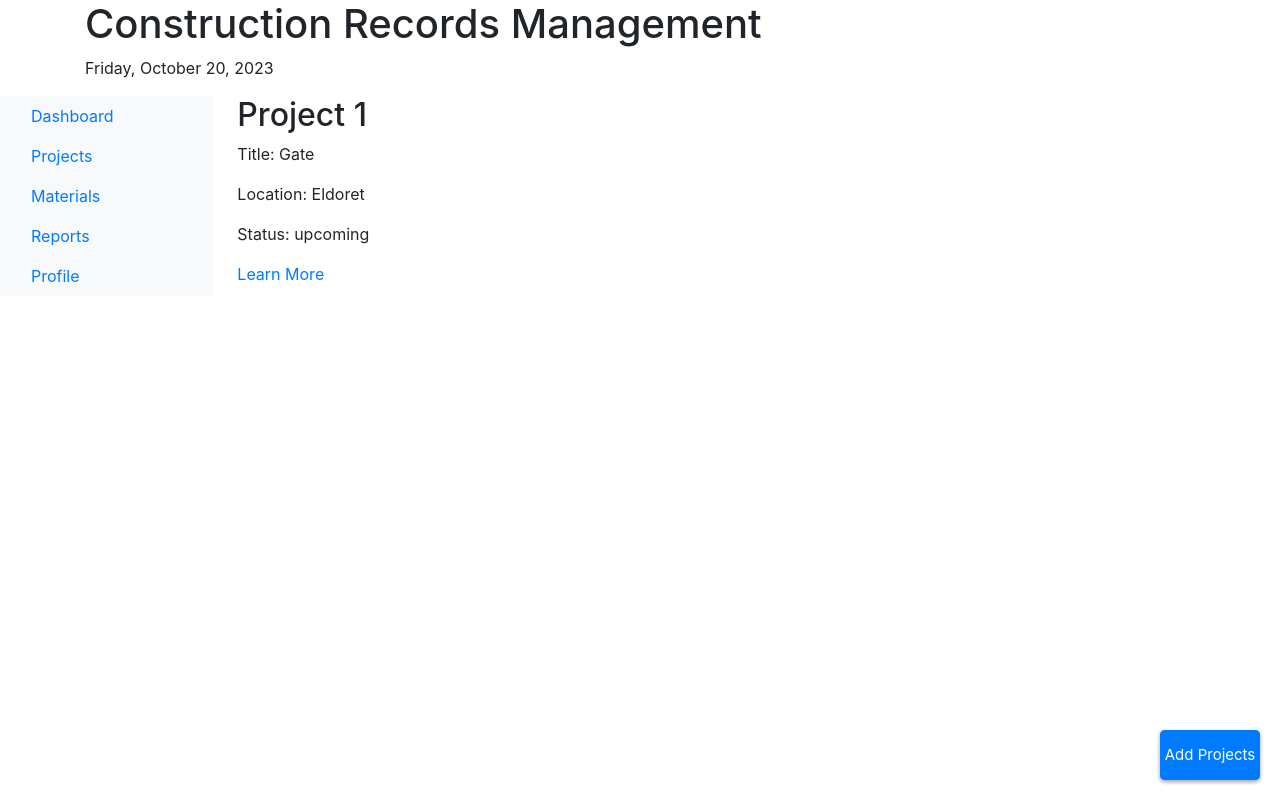
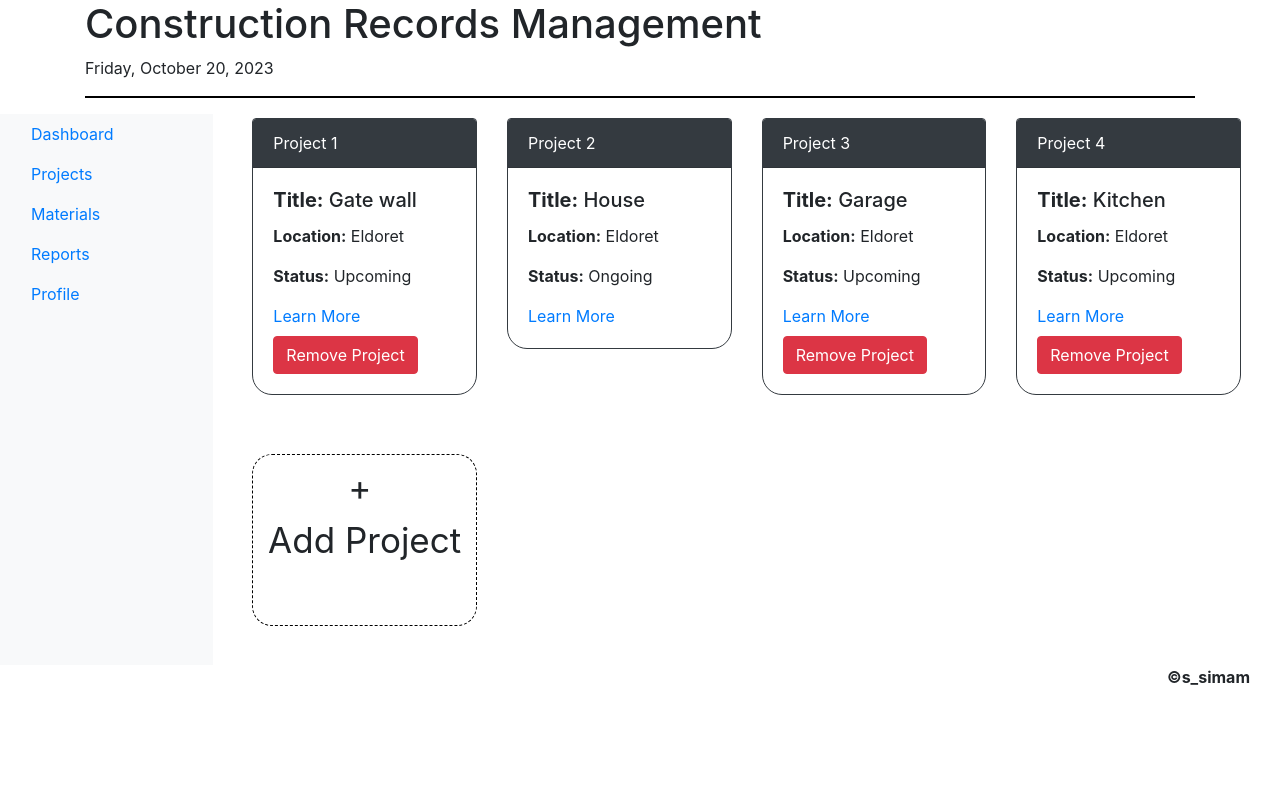
Before and after one commit to stansam/Construction-Management, a Django app: page /manager/projects in a window 1280 px wide. Run offline with Django 4.2, Linux system fonts and the light colour scheme; data comes from the database, SQL or seed files in the repository; some libraries are stand-ins or nearby versions.

Commit message:
Third Commit

```diff
--- a/Construction_Management/manager/admin.py
+++ b/Construction_Management/manager/admin.py
@@ -1,7 +1,7 @@
 from django.contrib import admin
-from .models import Material, Project, MaterialUsage
+from .models import Material, Project, MaterialAssignment
 
 # Register your models here.
 admin.site.register(Material)
 admin.site.register(Project)
-admin.site.register(MaterialUsage)
+admin.site.register(MaterialAssignment)
--- a/Construction_Management/manager/templates/manager/add_project.html
+++ b/Construction_Management/manager/templates/manager/add_project.html
@@ -8,6 +8,7 @@
             {{ form.as_p }}
 
             <button type="submit" class="btn btn-primary">Add Project</button>
+            <a href="{%url 'projects'%}" class="btn btn-primary" style="background-color: green; border-color: green;">Back</a>
         </form>
     </div>
 {% endblock %}
--- a/Construction_Management/manager/templates/manager/layout.html
+++ b/Construction_Management/manager/templates/manager/layout.html
@@ -14,6 +14,7 @@
             <div class="container">
                 <h1>Construction Records Management</h1>
                 <p id="date-and-day"></p>
+                <hr style="border: 1px solid black;">
             </div>
         </header>
 
@@ -32,7 +33,7 @@
         <div class="container-fluid">
             <div class="row">
                 <!-- Sidebar -->
-                <nav class="col-md-3 col-lg-2 d-md-block bg-light sidebar">
+                <nav class="col-md-3 col-sm-6 col-lg-2 d-md-block bg-light sidebar">
                     <div class="position-sticky">
                         <ul class="nav flex-column">
                             <li class="nav-item">
@@ -63,12 +64,12 @@
                         </ul>
                     </div>
                 </nav>
-                <main class="col-md-9 ms-sm-auto col-lg-10 px-md-4">
+                <main class="col-12 col-md-9 ms-sm-auto col-lg-10 px-md-4">
                     {%block body%}
                     {%endblock%}
                 </main>
             </div>
         </div>
-
+        <footer class="float-right" style="padding-right: 30px;"><strong>&copy;s_simam</strong></footer>
     </body>
 </html>
--- a/Construction_Management/manager/templates/manager/materials.html
+++ b/Construction_Management/manager/templates/manager/materials.html
@@ -31,7 +31,7 @@
                 <!-- Material rows go here -->
                 {% for material in materials %}
                     <tr data-material-id="{{ material.id }}">
-                        <td> {{material.id}} </td>
+                        <td> {{forloop.counter}} </td>
                         <td>{{ material.name }}</td>
                         <td>{{ material.quantity }}</td>
                         <td>{{material.unit_price}}</td>
--- a/Construction_Management/manager/templates/manager/projects.html
+++ b/Construction_Management/manager/templates/manager/projects.html
@@ -2,49 +2,50 @@
 
 {%block body%}
     <section class="project-list">
-        {%for project in projects%}
-        <div class="project">
-            <h2>Project {{project.id}}</h2>
-            <p>Title: {{project.title}}</p>
-            <p>Location: {{project.location}}</p>
-            <p>Status: {{project.status}}</p>
-            <a href="{%url 'project_detail' project.id%}">Learn More</a>
+        <div class="container mt-4">
+            <div class="row">
+                {% for project in projects %}
+                    <div class="col-md-3 col-sm-6 mb-4">
+                        <div class="card border-dark rounded-top" style="border-radius: 20px; position: relative; top: -20px;">
+                            <div class="card-header bg-dark text-white ">Project {{ forloop.counter }}</div>
+                            <div class="card-body">
+
+                                <h5 class="card-title"><strong>Title:</strong> {{ project.title }}</h5>
+                                <p class="card-text"><strong>Location:</strong> {{ project.location }}</p>
+                                <p class="card-text"><strong>Status:</strong> {{ project.get_status }}</p>
+                                <a href="{% url 'project_detail' project.id %}">Learn More</a>
+
+                                {% if project.status != 'Ongoing' %}
+                                    <form method="post" action="{% url 'remove_project' project.id %}">
+                                        {% csrf_token %}
+                                        <button type="submit" class="btn btn-danger mt-2">
+                                            Remove Project
+                                        </button>
+                                    </form>
+                                {% endif %}
+                            </div>
+                        </div>
+
+                    </div>
+                {% empty %}
+                    <p>No Projects Available.</p>
+                {% endfor %}
+                <div class="col-md-3 col-sm-6 mb-4" style="padding: 15px;">
+                    <a href="{% url 'add_project' %}" class="btn btn-white btn-block text-center add-button" style="border-radius: 20px; font-size: 35px; border: thin dashed black;">+&nbsp;<br> Add Project<br>&nbsp;</a>
+                </div>
+            </div>
         </div>
-        {%empty%}
-            <p>No Projects Available.</p>
-        {%endfor%}
-
-        <a href="{% url 'add_project' %}" class="add-button">Add Projects</a>
-
     </section>
 
-    <a href="{% url 'add_project' %}" class="add-button">Add Projects</a>
+
     <style>
-        /* Add Projects button style */
+
         .add-button {
-            position: fixed;
-            bottom: 20px;
-            right: 20px;
-            background-color: #007BFF;
-            color: #fff;
-            border: none;
-            border-radius: 5px;
-            width: 100px;
-            height: 50px;
-            text-align: center;
-            font-size: 15px;
-            line-height: 50px;
-            text-decoration: none;
-            box-shadow: 0 2px 4px rgba(0, 0, 0, 0.2);
-            transition: background-color 0.3s;
+            transition: background-color 0.3s, font-weight 0.3s;
         }
-
         .add-button:hover {
-            background-color: #0056b3;
-            font-size: 17px;
-            color: white;
-            text-decoration: none;
-            width: 102px;
+            background-color: #555;
+            font-weight: bold;
         }
     </style>
 {%endblock%}
--- a/Construction_Management/manager/urls.py
+++ b/Construction_Management/manager/urls.py
@@ -9,7 +9,11 @@ urlpatterns = [
     path("projects", views.all_projects, name="projects"),
     path("add_material", views.add_material, name="add_material"),
     path("add_project", views.add_project, name="add_project"),
-    path("project_dtail/<int:project_id>/", views.project_detail, name="project_detail"),
-    path("assign_materials/<int:project_id>/", views.assign_materials, name="assign_materials")
+    path("project_detail/<int:project_id>/", views.project_detail, name="project_detail"),
+    path("update_project/<int:project_id>/", views.update_project, name="update_project"),
+    path("assign_materials/<int:project_id>/", views.assign_materials, name="assign_material"),
+    path("remove_project/<int:project_id>/", views.remove_project, name="remove_project"),
+    path("remove_assigned_material/<int:project_id>/<int:material_assignment_id>/", views.remove_assigned_material, name="remove_assigned_material"),
+    path("confirm_remove_project/<int:project_id>/", views.confirm_project_removal, name="confirm_remove_project" )
 
 ]
--- a/Construction_Management/manager/views.py
+++ b/Construction_Management/manager/views.py
@@ -1,9 +1,12 @@
-from django.shortcuts import render, redirect
-from .models import Material, Project
-
+from django.shortcuts import render, redirect, get_object_or_404
+from .models import Material, Project, MaterialAssignment
+from django.db.models import Sum, Q
 from .forms import MaterialForm, MaterialUpdateForm, ProjectForm, MaterialAssignmentForm
 from django.http import JsonResponse
 from django.contrib import messages
+from datetime import date
+from django.dispatch import Signal
+
 
 # Create your views here.
 
@@ -11,9 +14,27 @@ from django.contrib import messages
 def index(request):
     material = Material.objects.all()
     project = Project.objects.all()
+
+    today = date.today()
+    ongoing_projects = Project.objects.filter(start_date__lte=today, end_date__gte=today)
+    total_budget = ongoing_projects.annotate(
+        total_cost=Sum('materialassignment__cost')
+    ).aggregate(total_budget=Sum('total_cost'))['total_budget'] or 0
+
+    projects_lacking_materials = []
+    for project in project:
+        lacking_materials = project.get_lacking_materials()
+        if lacking_materials:
+            projects_lacking_materials.append({
+                'project': project,
+                'lacking_materials': lacking_materials,
+            })
     return render(request, "manager/dashboard.html", {
         "materials" : material,
-        "projects" : project
+        "projects" : project,
+        "ongoing_projects": ongoing_projects,
+        "total_budget":total_budget,
+        "projects_lacking_materials": projects_lacking_materials,
     })
 def materials_available(request):
     return render(request, "manager/materials.html", {
@@ -86,44 +107,140 @@ def add_project(request):
         form = ProjectForm()
 
     return render(request, 'manager/add_project.html', {'form': form})
+def update_project(request, project_id):
+    project = Project.objects.get(pk=project_id)
+
+    if request.method == 'POST':
+        form = ProjectForm(request.POST, instance=project)
+        if form.is_valid():
+            project = form.save()
+            return redirect('project_detail', project_id=project.id)
+    else:
+        form = ProjectForm(instance=project)
+
+    return render(request, 'manager/update_project.html', {'form': form, 'project': project})
 
 def project_detail(request, project_id):
     project = Project.objects.get(pk=project_id)
     materials_assigned = project.materials.all()
+    total_budget = project.calculate_total_budget()
     return render(request, "manager/project_detail.html", {
         'project': project,
         'materials_assigned': materials_assigned,
+        'total_budget': total_budget
 
     })
 
+
+
 def assign_materials(request, project_id):
+
+    project = Project.objects.get(pk=project_id)
+    materials = Material.objects.exclude(materialassignment__project=project)
+
     if request.method == 'POST':
         form = MaterialAssignmentForm(request.POST)
         if form.is_valid():
-            material_name = form.cleaned_data['material_name']
+            material_name = form.cleaned_data['name']
             quantity_needed = form.cleaned_data['quantity_needed']
 
             try:
                 material = Material.objects.get(name=material_name)
+
                 if material.quantity >= quantity_needed:
-                    material.quantity -= quantity_needed
-                    material.save()
-                    project = Project.objects.get(pk=project_id)
-                    project.materials.add(material, through_defaults={'quantity_assigned': quantity_needed})
-                    return redirect('project_detail', project_id=project_id)
+                    # Assign the same quantity as needed when enough material is available
+                    quantity_assigned = quantity_needed
                 else:
-                    messages.error(request, "Not enough material available.")
-                    project = Project.objects.get(pk=project_id)
-                    project.status = "Pending"
-                    project.save()
-                    return redirect('assign_materials', project_id=project_id)
-                    # Handle the case where there isn't enough material
-                    # You can set an error message and re-display the form
+                    # If quantity_needed exceeds available quantity, set quantity_assigned to available quantity
+                    quantity_assigned = material.quantity
+
+                # Subtract the assigned quantity from material
+                material.quantity -= quantity_assigned
+                material.save()
+
+                cost = material.unit_price * quantity_assigned
+
+
+
+                # Create a material assignment for the project
+                assignment = MaterialAssignment.objects.create(
+                    name=material,
+                    project=project,
+                    quantity_needed=quantity_needed,
+                    quantity_assigned=quantity_assigned,
+                    cost=cost
+                )
+
+
+
+                # Set the status of the material based on the available quantity
+                if assignment.quantity_needed > assignment.quantity_assigned:
+                    assignment.status = 'Not Enough'
+                assignment.save()
+
+                messages.success(request, "Material assigned successfully.")
+                return redirect('assign_material', project_id=project_id)
+
             except Material.DoesNotExist:
                 messages.error(request, "Material not found.")
-                # Handle the case where the material doesn't exist
-                # You can set an error message and re-display the form
+                return redirect('assign_material', project_id=project_id)
+
     else:
         form = MaterialAssignmentForm()
 
-    return render(request, 'manager/assign_materials.html', {'form': form})
+    return render(request, 'manager/assign_material.html', {
+        'form': form,
+        'project': project,
+        'materials': materials,
+    })
+
+def remove_assigned_material(request, project_id, material_assignment_id):
+    project = get_object_or_404(Project, pk=project_id)
+    material_assignment = get_object_or_404(MaterialAssignment, pk=material_assignment_id)
+
+    # Increase the material quantity by the assigned quantity
+    material = material_assignment.name
+    material.quantity += material_assignment.quantity_assigned
+    material.save()
+
+    # Delete the material assignment
+    material_assignment.delete()
+
+    return redirect('project_detail', project_id=project_id)
+
+
+def remove_project(request, project_id):
+    project = get_object_or_404(Project, pk=project_id)
+
+    if request.method == 'POST':
+        # Calculate assigned materials
+        assigned_materials = MaterialAssignment.objects.filter(project=project)
+
+        # Render confirmation page with assigned materials
+        return render(request, 'manager/confirm_remove_project.html', {
+            'project': project,
+            'assigned_materials': assigned_materials,
+        })
+
+    return redirect('project_detail', project_id=project_id)
+
+def confirm_project_removal(request, project_id):
+    project = get_object_or_404(Project, pk=project_id)
+
+    if request.method == 'POST':
+        # Get assigned materials
+        assigned_materials = MaterialAssignment.objects.filter(project=project)
+
+        # Add assigned materials back to the overall quantity
+        for assignment in assigned_materials:
+            material = assignment.name
+            material.quantity += assignment.quantity_assigned
+            material.save()
+
+        # Delete the project and its assignments
+        project.delete()
+        assigned_materials.delete()
+
+        return redirect('project_detail')  # Redirect to the projects list page
+
+    return redirect('project_detail', project_id=project_id)
```
Also changed, not shown: Construction_Management/manager/forms.py (+8 -3 lines), Construction_Management/manager/models.py (+36 -5 lines), Construction_Management/manager/templates/manager/assign_material.html (added, +20 -0 lines), Construction_Management/manager/templates/manager/confirm_remove_project.html (added, +22 -0 lines), Construction_Management/manager/templates/manager/dashboard.html (+31 -0 lines), Construction_Management/manager/templates/manager/project_detail.html (+22 -9 lines), Construction_Management/manager/templates/manager/update_project.html (added, +14 -0 lines), Construction_Management/db.sqlite3, Construction_Management/manager/apps.py (line endings or trailing spaces), Construction_Management/manager/migrations/0012_materialassignment_delete_materialusage_and_more.py (added), Construction_Management/manager/migrations/0013_materialassignment_cost.py (added).
